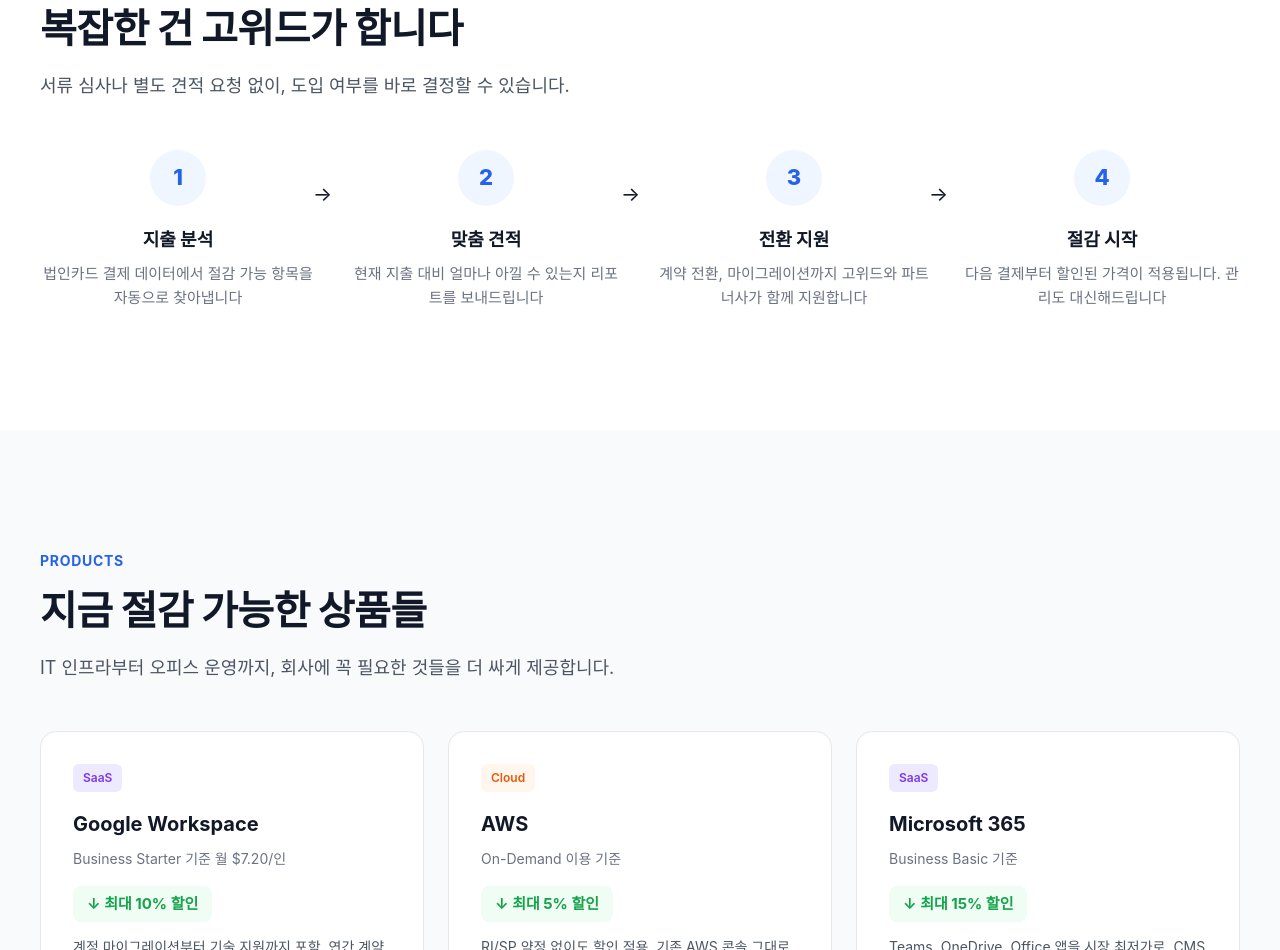
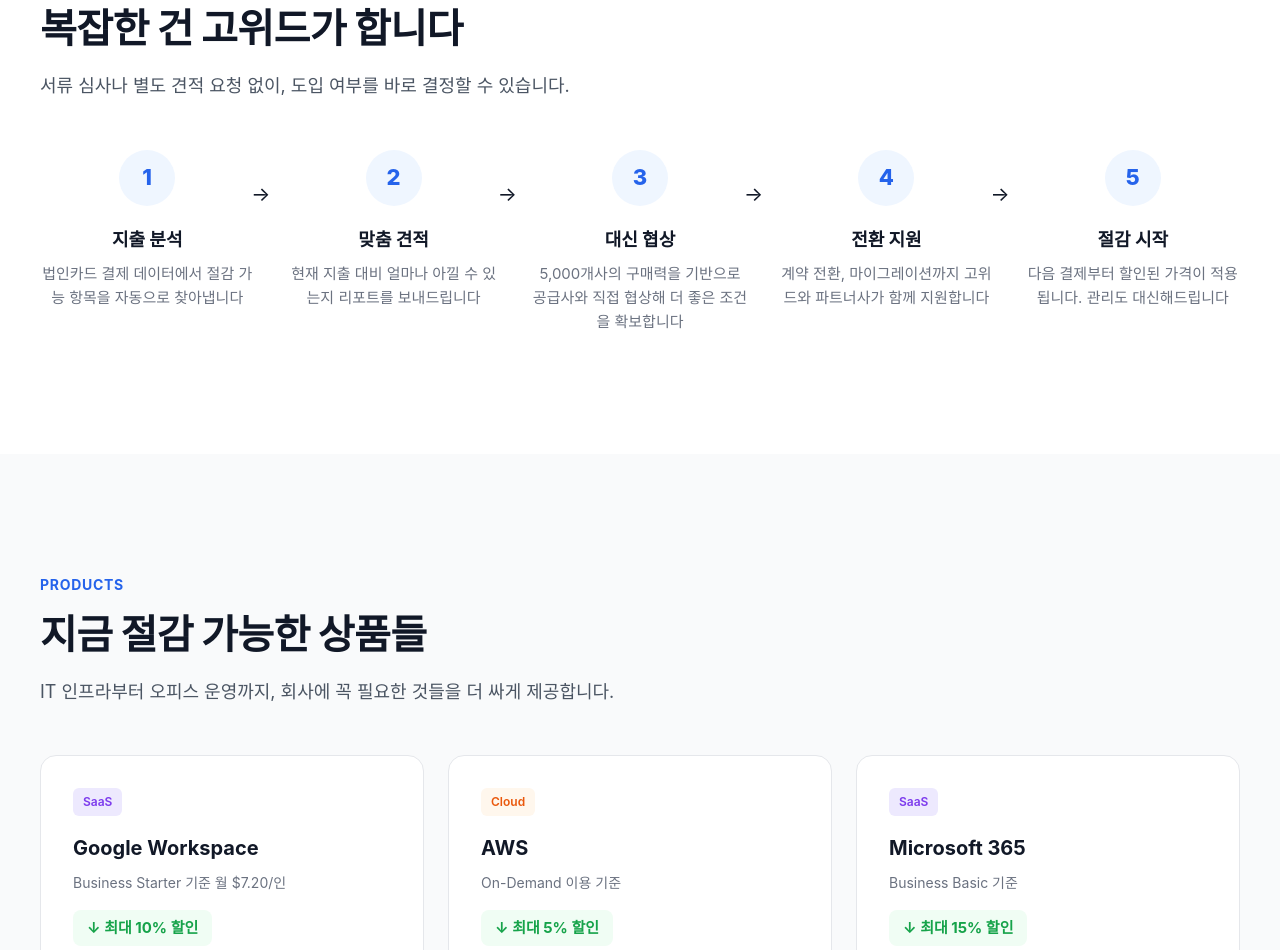
Before and after one commit to kan-lgtm/gowid-landing, a plain HTML site: page index.html in a window 1280 px wide. Shown: the part 1788-2738 px from the top of the page. Drawn offline with Linux system fonts and the light colour scheme; a web font is replaced by a local one.

Commit message:
How it works: 대신 협상 스텝 추가 (4→5단계)

```diff
--- a/index.html
+++ b/index.html
@@ -301,7 +301,7 @@
     .how-it-works { background: #fff; }
     .how-steps {
       display: grid;
-      grid-template-columns: repeat(4, 1fr);
+      grid-template-columns: repeat(5, 1fr);
       gap: 32px;
       margin-top: 48px;
     }
@@ -710,12 +710,18 @@
         </div>
         <div class="step">
           <div class="step-number">3</div>
+          <h3>대신 협상</h3>
+          <p>5,000개사의 구매력을 기반으로 공급사와 직접 협상해 더 좋은 조건을 확보합니다</p>
+          <span class="step-arrow">&rarr;</span>
+        </div>
+        <div class="step">
+          <div class="step-number">4</div>
           <h3>전환 지원</h3>
           <p>계약 전환, 마이그레이션까지 고위드와 파트너사가 함께 지원합니다</p>
           <span class="step-arrow">&rarr;</span>
         </div>
         <div class="step">
-          <div class="step-number">4</div>
+          <div class="step-number">5</div>
           <h3>절감 시작</h3>
           <p>다음 결제부터 할인된 가격이 적용됩니다. 관리도 대신해드립니다</p>
         </div>
```
